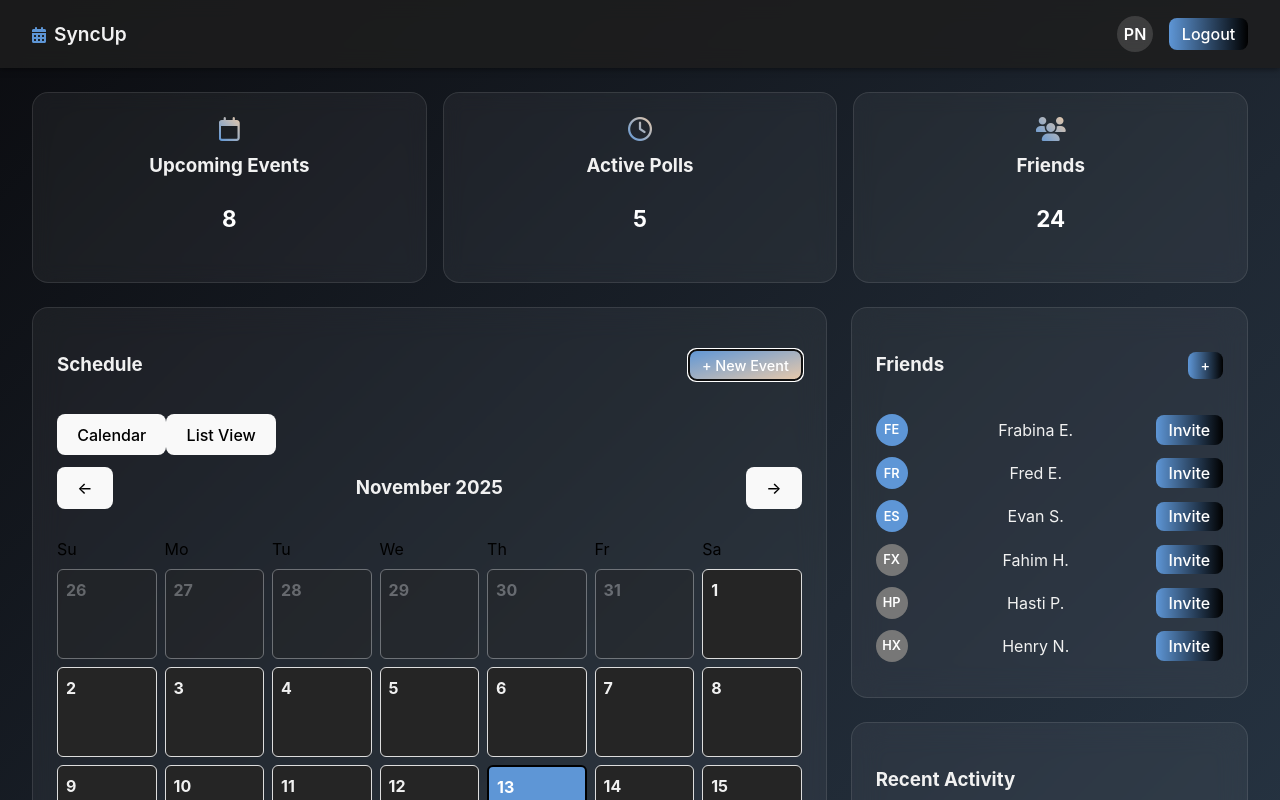
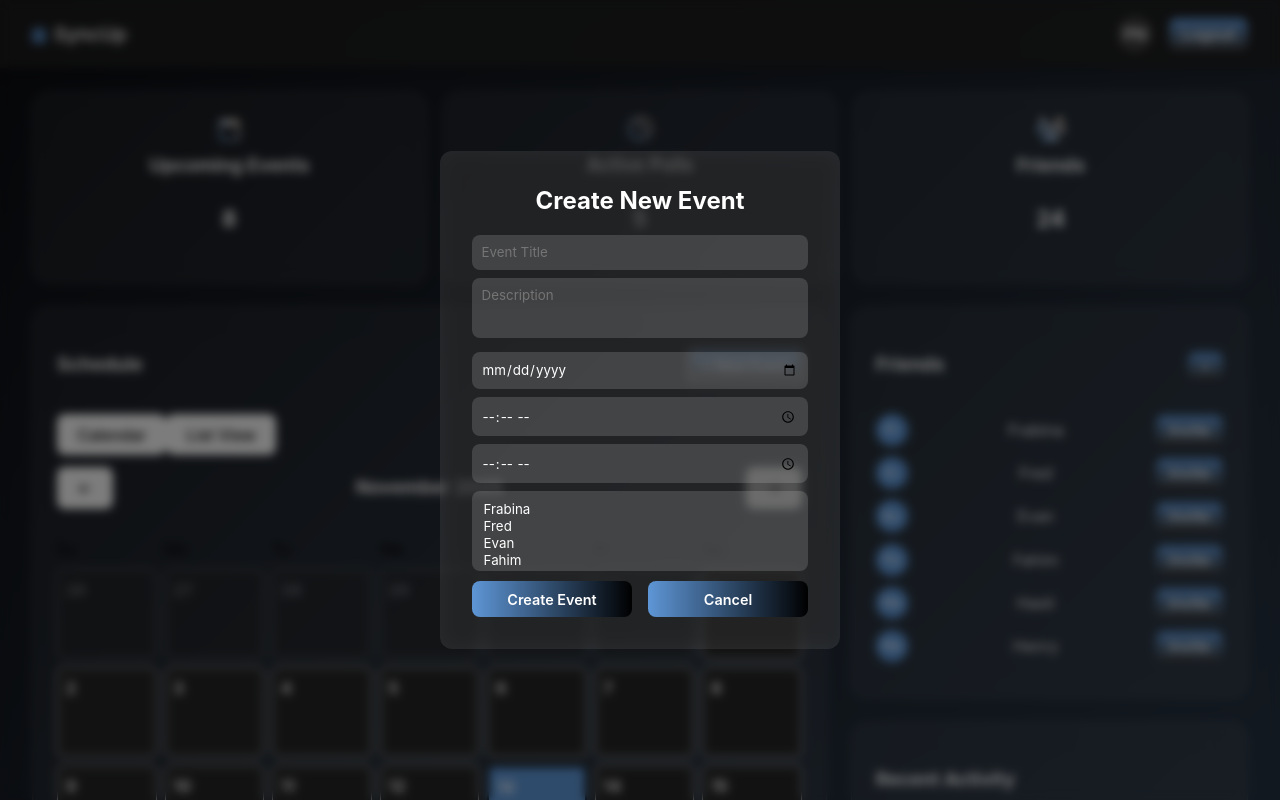
Before and after one commit to SirFixAL0t/utd_cs_3354.005_group_5_project, a React (Vite) app in the folder sync_up_frontend/: page /dashboard in a window 1280 px wide. Both pictures are taken after a click on the button "+ New Event". Shown: the top 800 px of the page. Built offline with nearby package versions, Linux system fonts and the light colour scheme.

Commit message:
new event button works but isn't paired with calendar yet

```diff
--- a/sync_up_frontend/src/Dashboard.jsx
+++ b/sync_up_frontend/src/Dashboard.jsx
@@ -1,4 +1,4 @@
-import { useEffect } from "react";
+import { useEffect, useState } from "react";
 import { useNavigate } from 'react-router-dom';
 import './dashboard.css';
 import './Calendar.css';
@@ -17,14 +17,42 @@ function injectFontAwesome() {
 
 export default function Dashboard() {
   const navigate = useNavigate();
+  const [showModal, setShowModal] = useState(false);
+  const [eventData, setEventData] = useState({
+    title: "",
+    description: "",
+    date: "",
+    startTime: "",
+    endTime: "",
+    invitedFriends: [],
+  });
+
+  const friendsList = ["Frabina", "Fred", "Evan", "Fahim", "Hasti", "Henry"];
 
   useEffect(() => {
     injectFontAwesome();
   }, []);
 
   const handleLogout = () => {
-    // Clear any stored login info if needed
-    navigate('/login'); // redirect to login page
+    navigate('/login');
+  };
+
+  const handleInputChange = (e) => {
+    const { name, value } = e.target;
+    setEventData((prev) => ({ ...prev, [name]: value }));
+  };
+
+  const handleFriendsChange = (e) => {
+    const options = Array.from(e.target.selectedOptions).map(o => o.value);
+    setEventData((prev) => ({ ...prev, invitedFriends: options }));
+  };
+
+  const handleCreateEvent = (e) => {
+    e.preventDefault();
+    console.log("New Event Created:", eventData);
+    // TODO: send eventData to backend or state
+    setShowModal(false);
+    setEventData({ title: "", description: "", date: "", startTime: "", endTime: "", invitedFriends: [] });
   };
 
   return (
@@ -66,7 +94,7 @@ export default function Dashboard() {
             <div className="schedule card-large">
               <div className="header">
                 <h3>Schedule</h3>
-                <button className="btn new-event">+ New Event</button>
+                <button className="btn new-event" onClick={() => setShowModal(true)}>+ New Event</button>
               </div>
               <div className="calendar">
                 <div className="calendar-toggle">
@@ -82,7 +110,6 @@ export default function Dashboard() {
                 <h3>Active Polls</h3>
                 <button className="btn create-poll">+ Create Poll</button>
               </div>
-
               <div className="poll">
                 <div>
                   <i className="fa-regular fa-circle-check check" />
@@ -93,7 +120,6 @@ export default function Dashboard() {
                 </div>
                 <button className="vote-btn">Vote</button>
               </div>
-
               <div className="poll">
                 <div>
                   <i className="fa-regular fa-circle-check check" />
@@ -114,12 +140,9 @@ export default function Dashboard() {
                 <button className="btn">+</button>
               </div>
               <ul>
-                <li><span className="avatar online">FE</span> Frabina E. <button>Invite</button></li>
-                <li><span className="avatar online">FR</span> Fred E. <button>Invite</button></li>
-                <li><span className="avatar online">ES</span> Evan S. <button>Invite</button></li>
-                <li><span className="avatar offline">FX</span> Fahim H. <button>Invite</button></li>
-                <li><span className="avatar offline">HP</span> Hasti P. <button>Invite</button></li>
-                <li><span className="avatar offline">HX</span> Henry N. <button>Invite</button></li>
+                {friendsList.map(f => (
+                  <li key={f}><span className="avatar online">{f[0]}{f[1]}</span> {f} <button>Invite</button></li>
+                ))}
               </ul>
             </div>
 
@@ -139,6 +162,29 @@ export default function Dashboard() {
           </aside>
         </section>
       </main>
+
+      {/* Modal for New Event */}
+      {showModal && (
+        <div className="modal-overlay">
+          <div className="modal-card">
+            <h2>Create New Event</h2>
+            <form onSubmit={handleCreateEvent}>
+              <input type="text" name="title" placeholder="Event Title" value={eventData.title} onChange={handleInputChange} required />
+              <textarea name="description" placeholder="Description" value={eventData.description} onChange={handleInputChange} />
+              <input type="date" name="date" value={eventData.date} onChange={handleInputChange} required />
+              <input type="time" name="startTime" value={eventData.startTime} onChange={handleInputChange} required />
+              <input type="time" name="endTime" value={eventData.endTime} onChange={handleInputChange} required />
+              <select multiple name="invitedFriends" value={eventData.invitedFriends} onChange={handleFriendsChange}>
+                {friendsList.map(f => <option key={f} value={f}>{f}</option>)}
+              </select>
+              <div className="modal-buttons">
+                <button type="submit" className="btn">Create Event</button>
+                <button type="button" className="btn cancel-btn" onClick={() => setShowModal(false)}>Cancel</button>
+              </div>
+            </form>
+          </div>
+        </div>
+      )}
     </div>
   );
 }
--- a/sync_up_frontend/src/dashboard.css
+++ b/sync_up_frontend/src/dashboard.css
@@ -58,7 +58,7 @@ body {
 
 .logout-btn {
   border: none;
-  background: linear-gradient(to right, #5e96d6, #000000);
+  background: linear-gradient( #5e96d6, #3f3f3f);
   font-weight: 500;
   cursor: pointer;
   color: #fff;
@@ -155,7 +155,7 @@ body {
 }
 
 .btn {
-  background: linear-gradient(to bottom right, #5e96d6, #E8C9AA);
+  background: linear-gradient( #5e96d6, #3f3f3f);
   color: #fff;
   border: none;
   border-radius: 8px;
@@ -169,7 +169,6 @@ body {
   opacity: 0.85;
 }
 
-/* --- KEEP CALENDAR STYLES AS THEY WERE --- */
 .calendar-grid span {
   color: #000;
 }
@@ -242,7 +241,7 @@ body {
 
 .friends button {
   border: none;
-  background: linear-gradient(to right, #5e96d6, #000);
+  background: linear-gradient( #5e96d6, #3f3f3f);
   border-radius: 8px;
   padding: 0.3rem 0.8rem;
   cursor: pointer;
@@ -263,6 +262,84 @@ body {
   font-size: 0.8rem;
 }
 
+/* Modal overlay */
+.modal-overlay {
+  position: fixed;
+  top: 0;
+  left: 0;
+  width: 100%;
+  height: 100%;
+  background: rgba(0,0,0,0.5);
+  backdrop-filter: blur(5px); /* glass effect */
+  display: flex;
+  justify-content: center;
+  align-items: center;
+  z-index: 1000;
+}
+
+/* Modal card */
+.modal-card {
+  background: rgba(255,255,255,0.1); /* semi-transparent glass */
+  backdrop-filter: blur(10px);
+  border-radius: 12px;
+  padding: 2rem;
+  width: 400px;
+  max-width: 90%;
+  display: flex;
+  flex-direction: column;
+  gap: 1rem;
+  color: #fff;
+}
+
+.modal-card h2 {
+  margin: 0;
+  font-size: 1.5rem;
+  text-align: center;
+}
+
+.modal-card input,
+.modal-card textarea,
+.modal-card select {
+  width: 100%;
+  padding: 0.6rem;
+  border-radius: 8px;
+  border: none;
+  outline: none;
+  margin-bottom: 0.5rem;
+  background: rgba(255,255,255,0.15);
+  color: #fff;
+}
+
+.modal-card textarea {
+  resize: none;
+  height: 60px;
+}
+
+.modal-card select {
+  height: 80px;
+}
+
+.modal-buttons {
+  display: flex;
+  justify-content: space-between;
+  gap: 1rem;
+}
+
+.modal-card .btn {
+  flex: 1;
+  padding: 0.6rem;
+  cursor: pointer;
+  background: linear-gradient(to right, #5e96d6, #000000);
+  border-radius: 8px;
+  border: none;
+  color: #fff;
+  font-weight: 600;
+}
+
+.cancel-btn {
+  background: #444;
+}
+
 /* Responsive */
 @media (max-width: 1024px) {
   .main-content {
```
